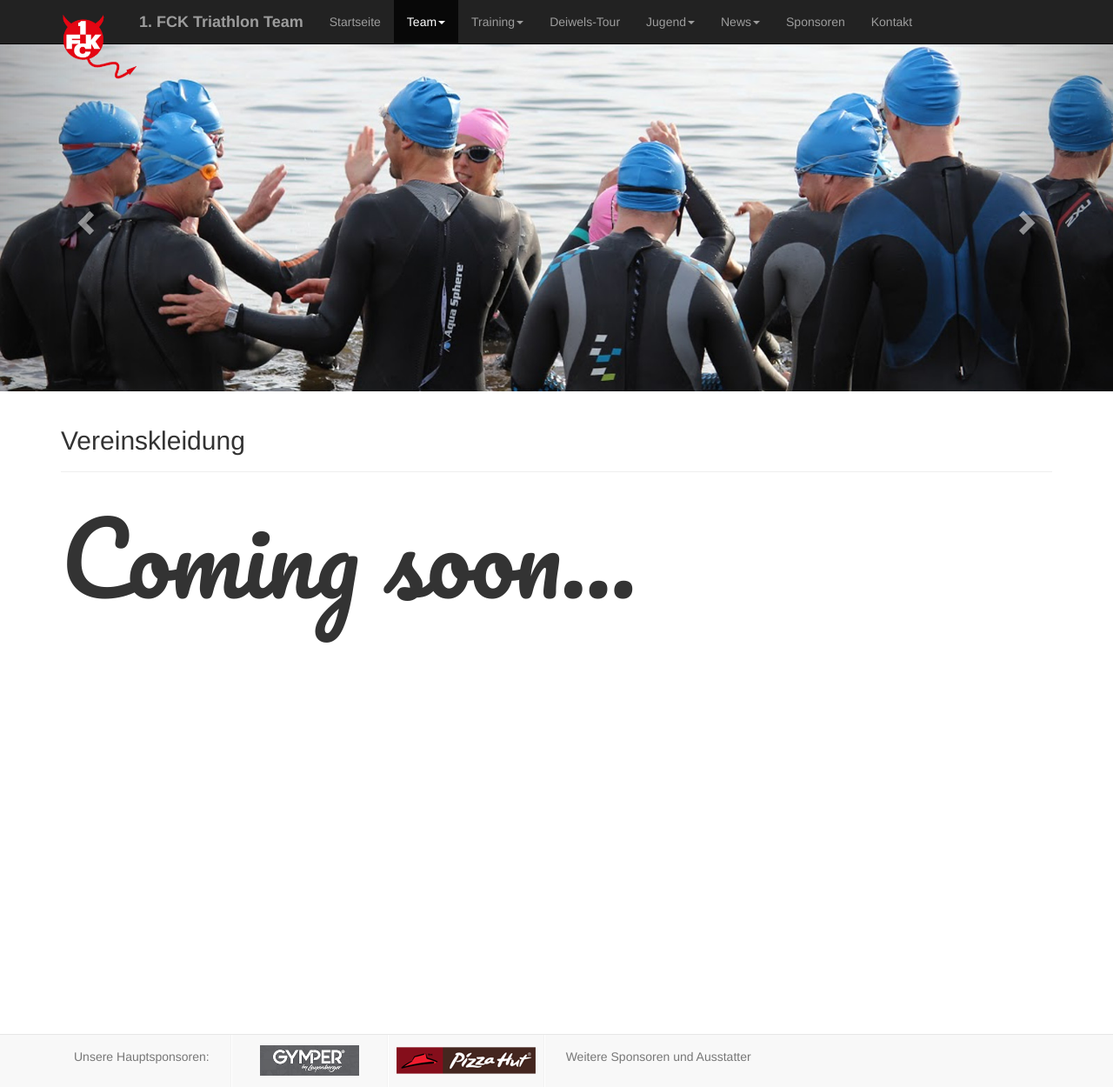
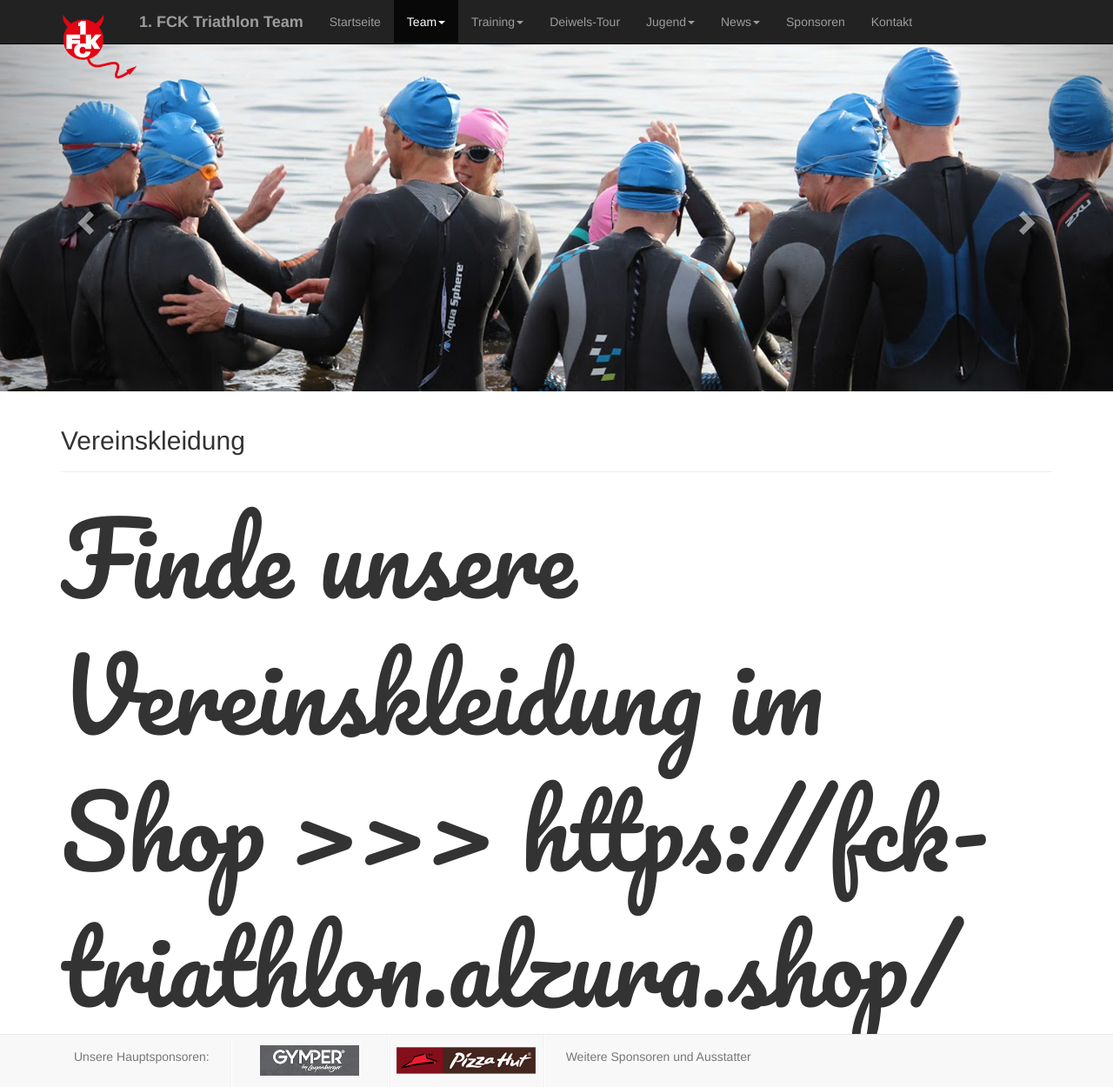
Before and after one commit to FCK-Triathlon-Team/fck-triathlon-team.github.io, a Jekyll site: the page built from vereinskleidung.html, in a window 1280 px wide and 1250 px high. Shown: the whole window at 87% size. Built offline with Jekyll 4.4.1, drawn with Linux system fonts in a browser that asks for light colours.

Commit message:
Update vereinskleidung.html
delete coming soon section and added the shop link

```diff
--- a/vereinskleidung.html
+++ b/vereinskleidung.html
@@ -31,7 +31,7 @@ title: 1.FC Kaiserslautern Triathlon Team
 		</h2>
 	</div>
 	<p class="lead" style="font-family: 'Pacifico', cursive; font-size: 8em;">
-		Coming soon...
+		Finde unsere Vereinskleidung im Shop >>> https://fck-triathlon.alzura.shop/
 	</p>
 </div><!-- /.container -->
 
```
